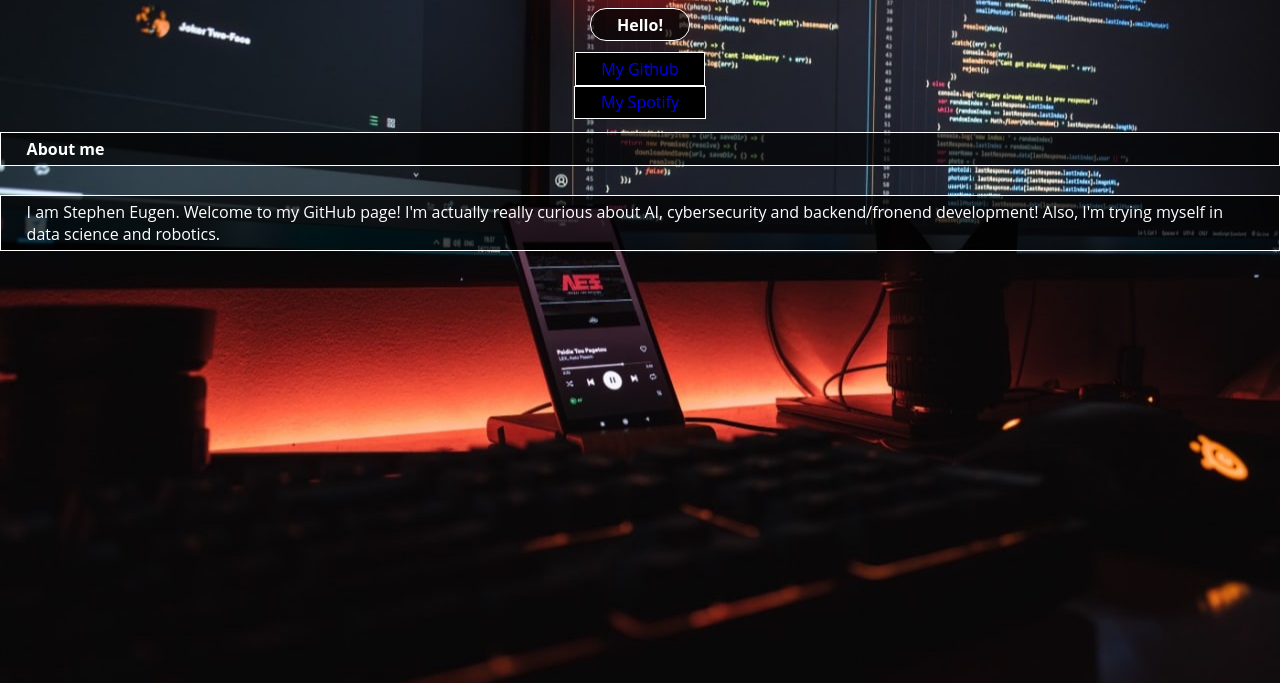
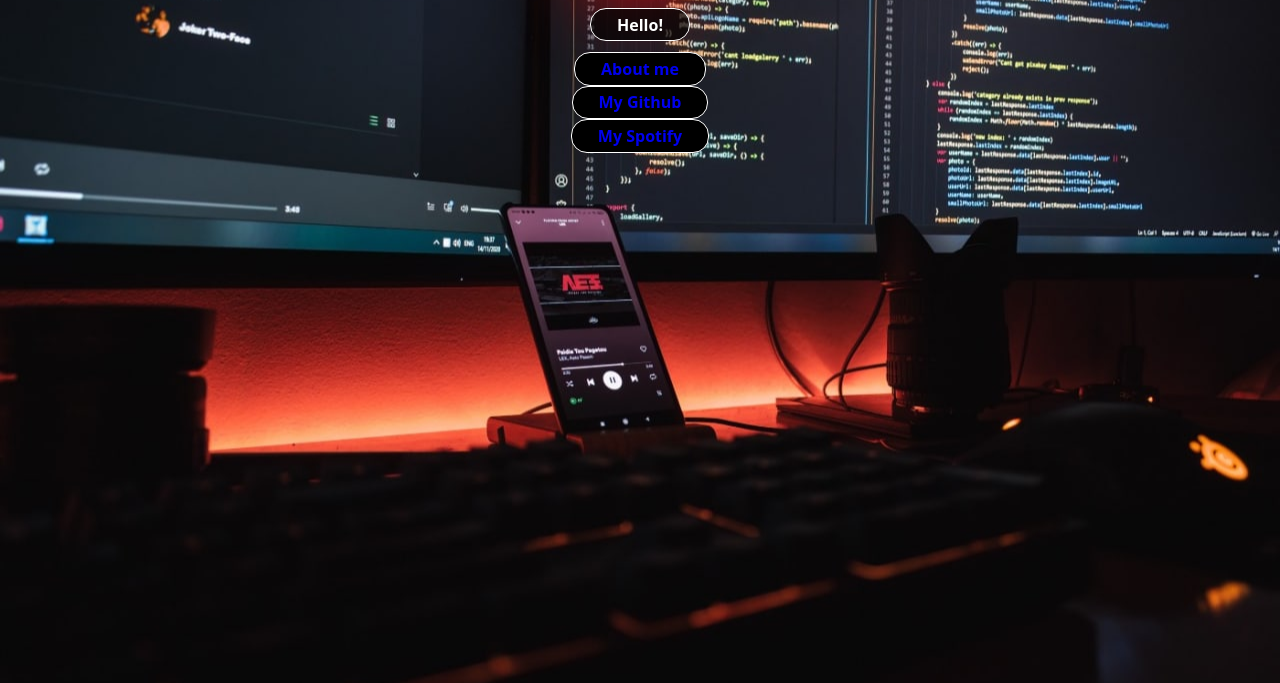
Before and after one commit to StEugen/StEugen.github.io, a plain HTML site: page index.html in a window 1280 px wide. Shown: the part 117-800 px from the top of the page. Drawn offline with Linux system fonts and the light colour scheme.

Commit message:
added new page

```diff
--- a/index.css
+++ b/index.css
@@ -41,9 +41,11 @@ header > h1{
 	border: 1px solid #fff;
 
 }
-h2{
-        display: center;
+header > h2{
+        display: inline-block;
         font-size: 1.0em;
+		font-weight: bold;
+		border-radius: 1em;
         background-color:#000a;
         color:#fff;
         padding: 0.3em 1.6em;
@@ -52,6 +54,8 @@ h2{
 header > li{
 	display: inline-block;
 	font-size: 1.0em;
+	font-weight: bold;
+	border-radius: 1em;
 	background-color: #000;
 	color: #fff;
 	padding: 0.3em 1.6em;
--- a/index.html
+++ b/index.html
@@ -11,18 +11,16 @@
 	<img src="./images/prof.jpg">
 	<h1>Hello!</h1>
 	<li>
+		<a href="./about.html">About me</a>
+	</li>
+	<li>
         <a href="https://github.com/StEugen">My Github</a>
 	</li>
 	<li>
         <a href="https://open.spotify.com/user/flfarl5vwvkjjwgn6g980igru?si=26a5b8ab26374c1f">My Spotify</a>
 	</li>
 	</header>
-<h2>
-	About me
-</h2>
-<p>
-I am Stephen Eugen. Welcome to my GitHub page! I'm actually really curious about AI, cybersecurity and backend/fronend development! Also, I'm trying myself in data science and robotics.
-</p>
+
 </ul>
 </main>
 </body>
```
Also changed, not shown: about.html (added, +8 -0 lines).
